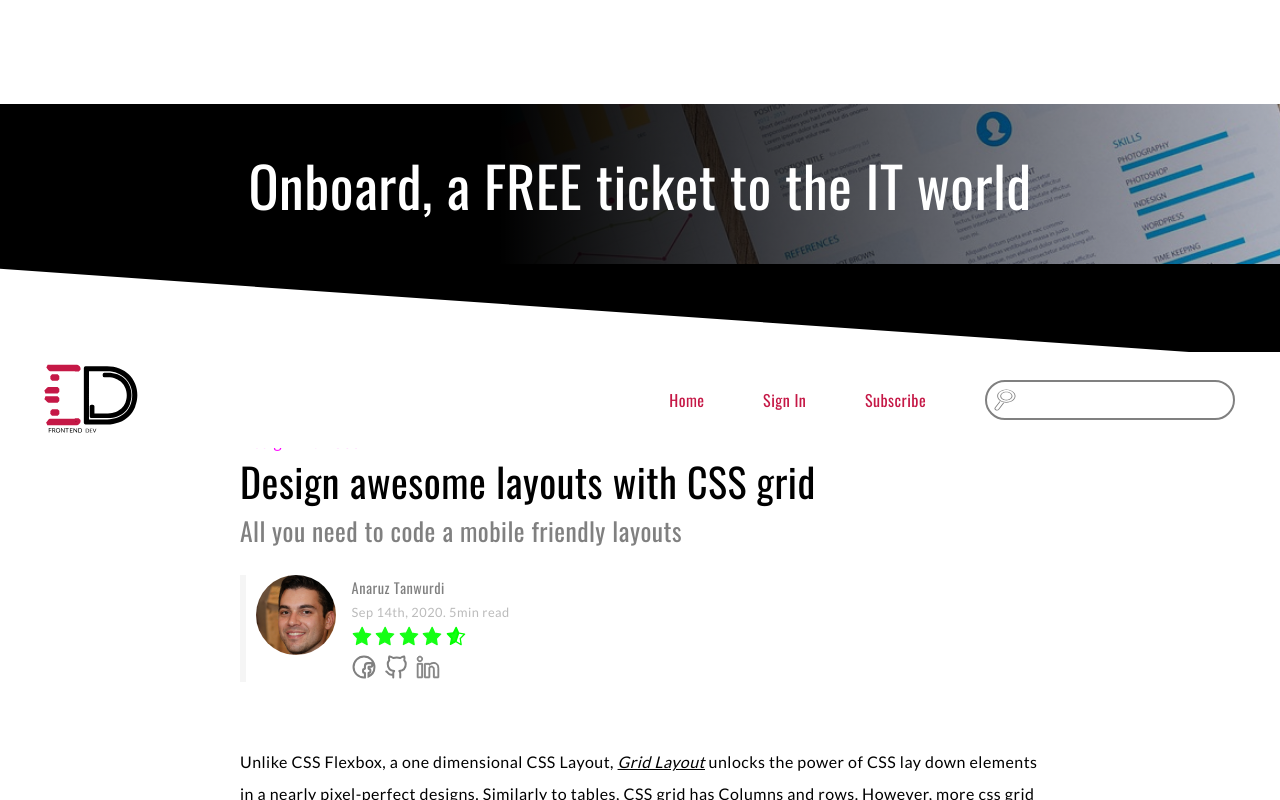
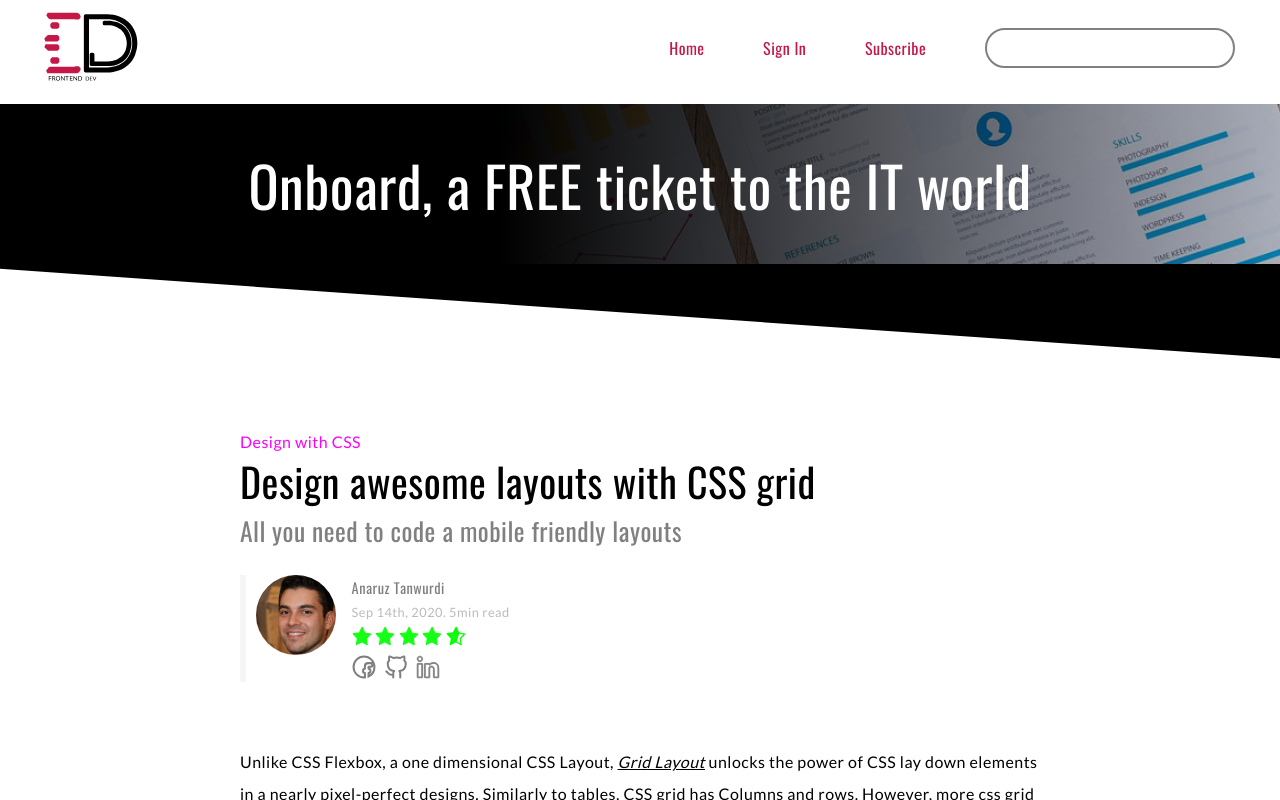
Before and after one commit to anaruz-source/personal-blog, a plain HTML site: page awsome-layouts-with-grid.html in a window 1280 px wide. Drawn offline with Linux system fonts and the light colour scheme; files whose address does not match are found by name.

Commit message:
remove magnifier, remove position fixed

```diff
--- a/assets/css/main.css
+++ b/assets/css/main.css
@@ -69,7 +69,6 @@ code {
     height: 6em;
     padding: 1em;
     align-items: center;
-    position: fixed;
     z-index: 10;
     background:white;
 }
@@ -480,6 +479,7 @@ ul li a {
     width: 250px;
     border-radius: 21px;
     height: 40px;
+    overflow: hidden;
 
 }
 
--- a/awsome-layouts-with-grid.html
+++ b/awsome-layouts-with-grid.html
@@ -25,8 +25,8 @@
             <div> <a href="#">Sign In</a></div>
             <div title="click to subscribe"> <a href="#sub">Subscribe</a></div>
             <form action="" method="POST">
-                <div class="search-bar disp-f"> <img src="assets/images/magnifier.svg" alt="search bar"> <input
-                        type="text" placeholder="keyword to search...."></div>
+                <div class="search-bar disp-f">
+                     <input type="text" placeholder="keyword to search...."></div>
             </form>
         </nav>
         <div class="menu-bars">
@@ -35,7 +35,6 @@
             <div class="big-bar"></div>
         </div>
     </header>
-    <div class="gap-filler disp-f"></div>
     <div class="decoration disp-f main-axis-center sec-axis-center">
         <h1 class="center white pos-rel"> Onboard, a FREE ticket to the IT world</h1>
         <div class="d1"></div>
```
Also changed, not shown: index.html (+2 -3 lines).
